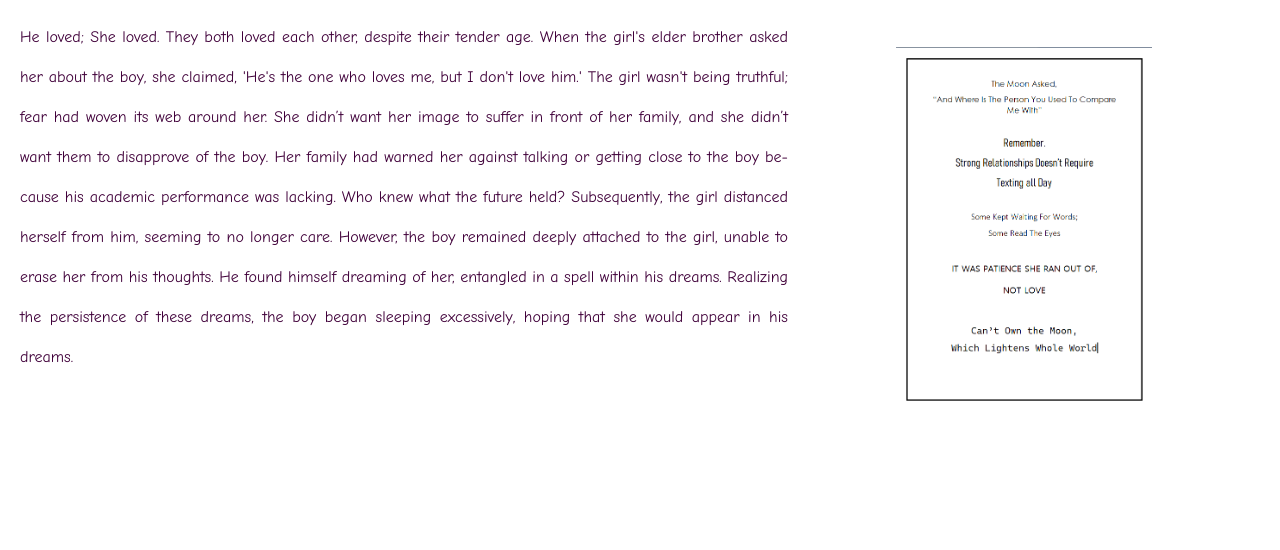
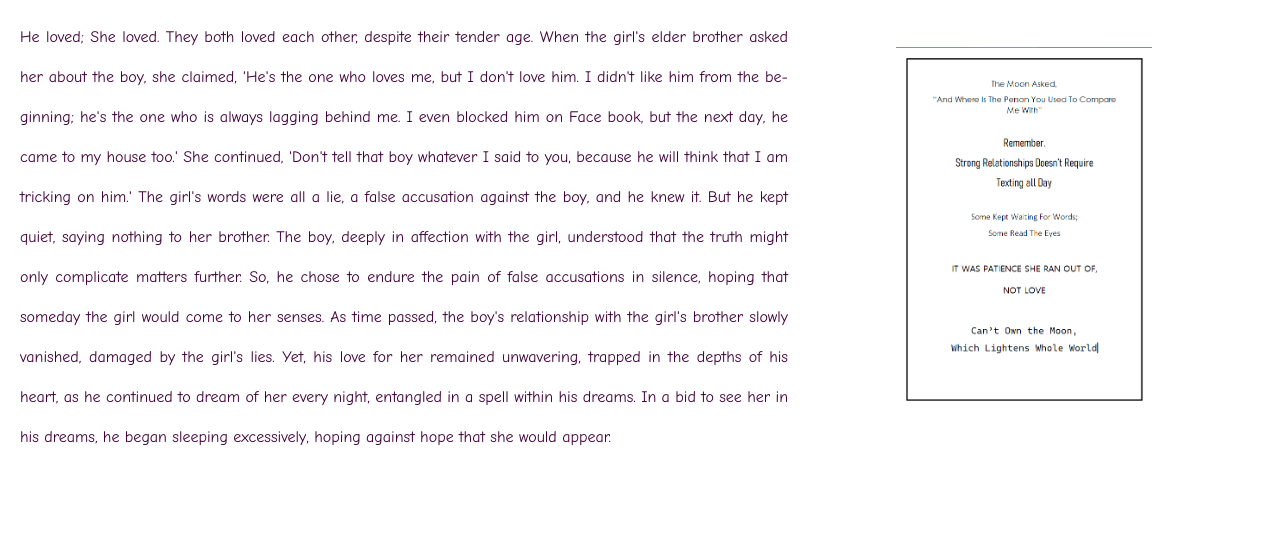
Before and after one commit to izisolutionss/pinchi, a plain HTML site: page index.html in a window 1280 px wide. Shown: the part 73-623 px from the top of the page. Drawn offline with Linux system fonts and the light colour scheme.

Commit message:
Update index.html

```diff
--- a/index.html
+++ b/index.html
@@ -13,16 +13,12 @@
 
     <div id="header">
         <h1 class="title">&times; Unsaid Words &times;</h1>
-        <p>He loved; She loved. They both loved each other, despite their tender age. When the girl's elder brother
-            asked her about the boy, she claimed, 'He's the one who loves me, but I don't love him.' The girl wasn't
-            being truthful; fear had woven its web around her. She didn’t want her image to suffer in front of her
-            family, and she didn’t want them to disapprove of the boy. Her family had warned her against talking or
-            getting close to the boy because his academic performance was lacking. Who knew what the future held?
-            Subsequently, the girl distanced herself from him, seeming to no longer care. However, the boy remained
-            deeply attached to the girl, unable to erase her from his thoughts. He found himself dreaming of her,
-            entangled in a spell within his dreams. Realizing the persistence of these dreams, the boy began
-            sleeping
-            excessively, hoping that she would appear in his dreams.</p>
+        <p>He loved; She loved. They both loved each other, despite their tender age. When the girl's elder brother asked her about the boy, she claimed, 'He's the one who loves me, but I don't love him. I didn't like him from the beginning; he's the one who is always lagging behind me. I even blocked him on Face book, but the next day, he came to my house too.' She continued, 'Don't tell that boy whatever I said to you, because he will think that I am tricking on him.' The girl's words were all a lie, a false accusation against the boy, and he knew it. But he kept quiet, saying nothing to her brother.
+
+The boy, deeply in affection with the girl, understood that the truth might only complicate matters further. So, he chose to endure the pain of false accusations in silence, hoping that someday the girl would come to her senses.
+
+As time passed, the boy's relationship with the girl's brother slowly vanished, damaged by the girl's lies. Yet, his love for her remained unwavering, trapped in the depths of his heart, as he continued to dream of her every night, entangled in a spell within his dreams. In a bid to see her in his dreams, he began sleeping excessively, hoping against hope that she would appear.
+</p>
         <div class="image">
             <img src="4.png" alt="" id="image">
         </div>
```
